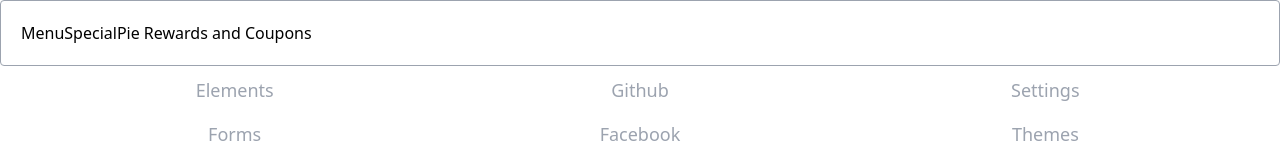
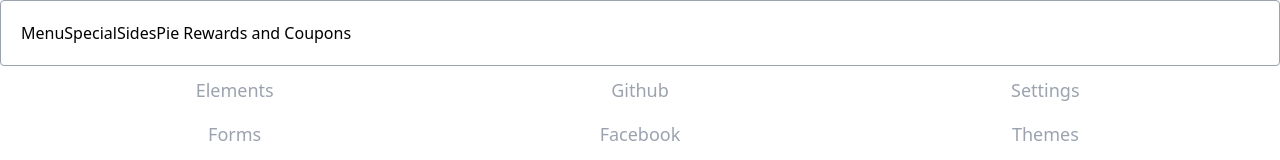
Before and after one commit to JonathanDuarteGH/react-project-pizza, a React (Create React App) app in the folder client/: page / in a window 1280 px wide. Shown: the top 160 px of the page. Built offline with nearby package versions, Linux system fonts and the light colour scheme.

Commit message:
added another menu item

```diff
--- a/client/src/components/NavBar.js
+++ b/client/src/components/NavBar.js
@@ -5,6 +5,7 @@ const NavBar = () => {
     <nav className="border border-double border-gray-400 rounded bg-white flex flex-wrap px-5 py-5 w-full fixed z-10">
       <h1>Menu</h1>
       <h2>Special</h2>
+      <h2>Sides</h2>
       <h3>Pie Rewards and Coupons</h3>
     </nav>
   )
```
